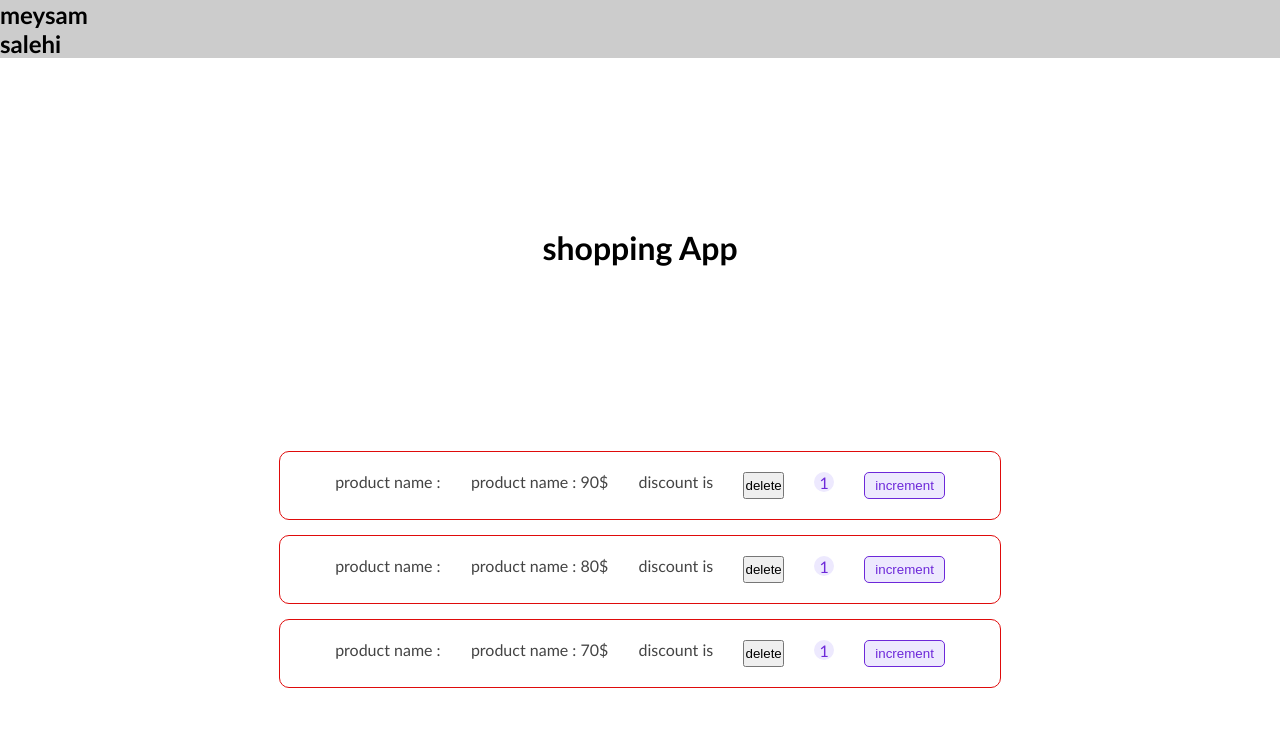
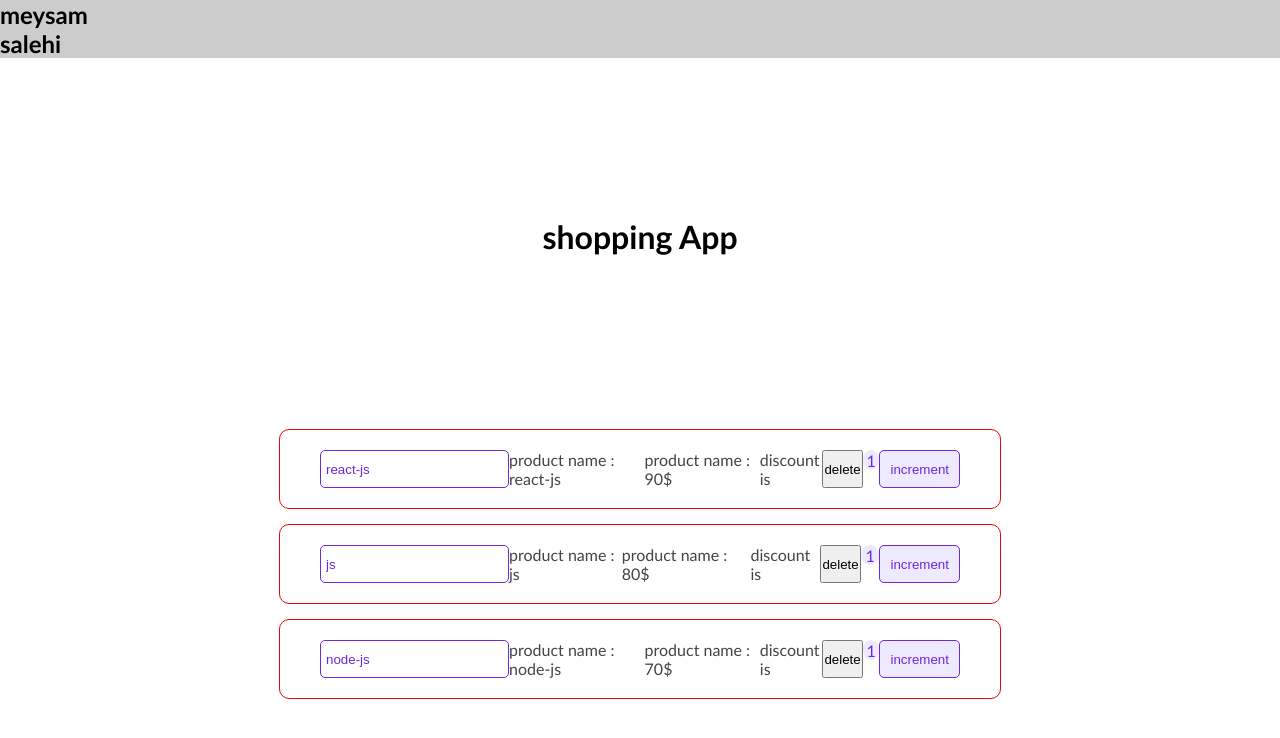
Before and after one commit to meysamsalehi/ReactTraining, a React (Create React App) app: page / in a window 1280 px wide. Shown: the top 738 px of the page. Built offline with nearby package versions, Linux system fonts and the light colour scheme.

Commit message:
Session28 => Controlled Component And Change Title With e.target.value

```diff
--- a/src/Component/Product/Product.js
+++ b/src/Component/Product/Product.js
@@ -2,7 +2,12 @@
 const Product = (props) => {
   return (
     <div className={styles.product}>
-      <p>product name : {props.product.name}</p>
+      <input
+        className={styles.input}
+        onChange={props.onChange}
+        value={props.product.title}
+      />
+      <p>product name : {props.product.title}</p>
       <p>product name : {props.product.price}</p>
       <p> discount is {props.product.children}</p>
       <button onClick={props.onDelete}>delete</button>
--- a/src/Component/Product/Product.module.css
+++ b/src/Component/Product/Product.module.css
@@ -34,3 +34,15 @@
   align-items: center;
   justify-content: center;
 }
+
+.input {
+  outline: none;
+  border: 1px solid #6d28d9;
+  border-radius: 5px;
+  padding: 5px;
+  color: #6d28d9;
+}
+
+.input:focus {
+  border: 2px solid #6d28d9;
+}
--- a/src/Component/ProductList/ProductList.js
+++ b/src/Component/ProductList/ProductList.js
@@ -21,6 +21,13 @@
     this.setState({ products: productsClone });
   };
 
+  changeHandler = (event, id) => {
+    const productsClone = [...this.state.products];
+    const selectedItem = productsClone.find((p) => p.id === id);
+    selectedItem.title = event.target.value;
+    this.setState({ products: productsClone });
+  };
+
   render() {
     return (
       <fragment>
@@ -33,6 +40,7 @@
               product={product}
               onDelete={() => this.removeHandler(product.id)}
               onIncrement={() => this.incrementHandler(product.id)}
+              onChange={(e) => this.changeHandler(e, product.id)}
             />
           );
         })}
```
